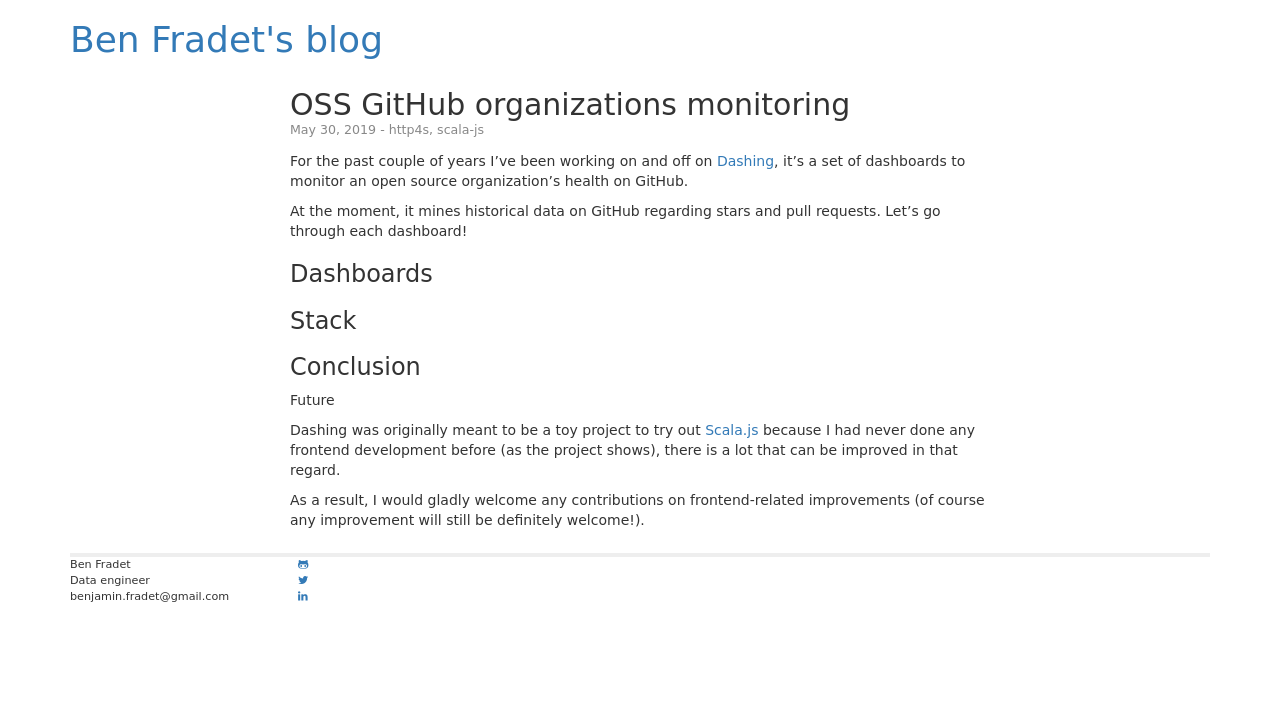
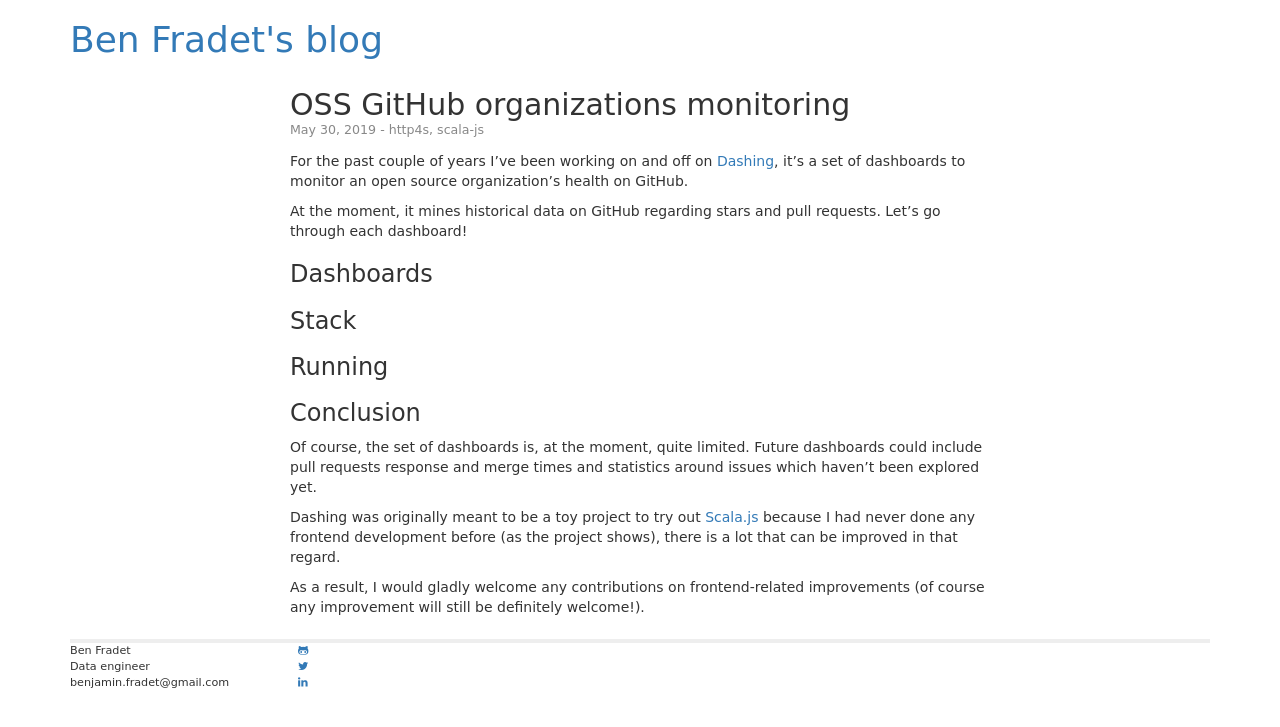
Before and after one commit to BenFradet/benfradet.github.io, a Jekyll site: the page built from _posts/2019-05-30-oss-orgs-monitoring.md, in a window 1280 px wide. Shown: the top 727 px of the page. Built offline with Jekyll 4.4.1, drawn with Linux system fonts in a browser that asks for light colours; nearby versions of some CDN libraries; comment, search, counter and statistics services are not loaded.

Commit message:
Add conclusion to the dashing post

```diff
--- a/_posts/2019-05-30-oss-orgs-monitoring.md
+++ b/_posts/2019-05-30-oss-orgs-monitoring.md
@@ -17,9 +17,13 @@ Let's go through each dashboard!
 
 ### Stack
 
+### Running
+
 ### Conclusion
 
-Future
+Of course, the set of dashboards is, at the moment, quite limited. Future dashboards
+could include pull requests response and merge times and statistics around issues which
+haven't been explored yet.
 
 Dashing was originally meant to be a toy project to try out
 [Scala.js](https://www.scala-js.org/) because I had never done any frontend development
```
